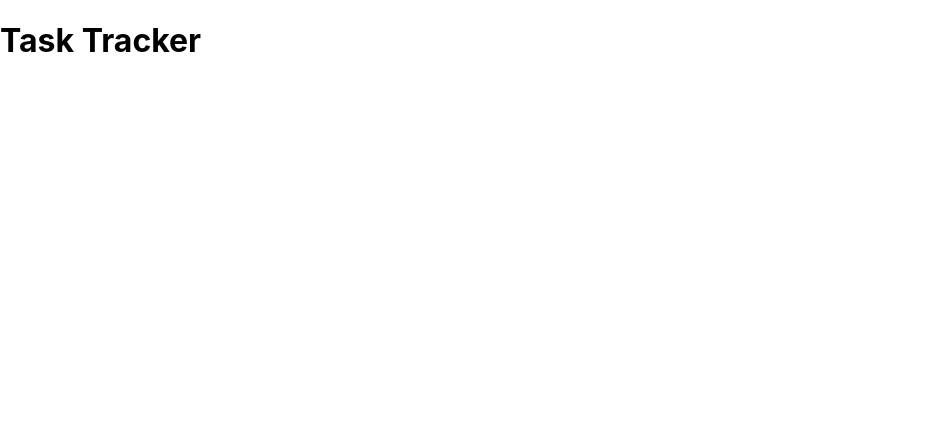
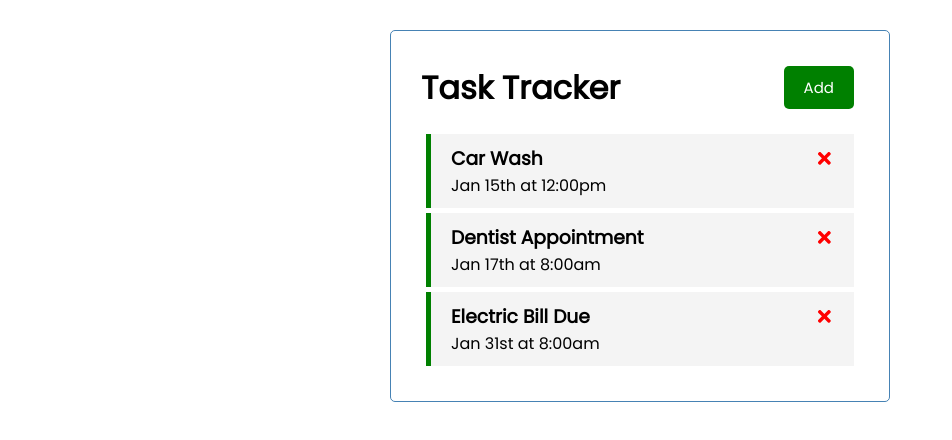
Before and after one commit to bobfdev/react-task-tracker, a React (Create React App) app: page / in a window 1280 px wide. Shown: the top 440 px of the page, without its empty margins (0-952 px from the left). Built offline with nearby package versions, Linux system fonts and the light colour scheme.

Commit message:
updated initial files and added Button, Task and Tasks files to components folder

```diff
--- a/package.json
+++ b/package.json
@@ -8,6 +8,7 @@
     "@testing-library/user-event": "^12.8.3",
     "react": "^17.0.2",
     "react-dom": "^17.0.2",
+    "react-icons": "^4.3.1",
     "react-scripts": "4.0.3",
     "web-vitals": "^1.1.2"
   },
--- a/src/App.js
+++ b/src/App.js
@@ -1,10 +1,54 @@
+import { useState } from 'react';
 import React from 'react';
 import Header from './components/Header';
+import Tasks from './components/Tasks';
 
 function App() {
+    const [tasks, setTasks] = useState([
+      {
+          id: 1,
+          text: 'Car Wash',
+          day: 'Jan 15th at 12:00pm',
+          reminder: true,
+      },
+      {
+          id: 2,
+          text: 'Dentist Appointment',
+          day: 'Jan 17th at 8:00am',
+          reminder: true,
+      },
+      {
+          id: 3,
+          text: 'Electric Bill Due',
+          day: 'Jan 31st at 8:00am',
+          reminder: true,
+      },
+  ]);
+
+  // Delete Task
+  const deleteTask = (id) => {
+    setTasks(tasks.filter((task) => task.id !== id))
+  }
+
+  // Toggle reminder
+  const toggleReminder = (id) => {
+    setTasks(
+        tasks.map((task) =>
+          task.id === id ? { ...task, reminder: !task.reminder } : task));
+  }
+
   return (
     <div className="container">
       <Header />
+      {tasks.length > 0 ? (
+        <Tasks
+        tasks={tasks}
+        onDelete={deleteTask}
+        onToggle={toggleReminder}
+      />
+        ) : (
+          'No Current Tasks'
+          )}
     </div>
   );
 }
--- /dev/null
+++ b/src/components/Button.js
@@ -0,0 +1,27 @@
+import React from 'react';
+import PropTypes from 'prop-types';
+
+const Button = ({ color, text, onClick }) => {
+
+    return (
+        <button
+            onClick={onClick}
+            style={{ backgroundColor: color }}
+            className='btn'
+                >
+                {text}
+            </button>
+    );
+};
+
+Button.defaultProps = {
+    color: 'steelBlue'
+}
+
+Button.propTypes = {
+    text: PropTypes.string,
+    color: PropTypes.string,
+    onClick: PropTypes.func.isRequired,
+}
+
+export default Button;
--- a/src/components/Header.js
+++ b/src/components/Header.js
@@ -1,10 +1,20 @@
 import React from 'react';
 import PropTypes from 'prop-types';
+import Button from './Button';
 
 const Header = ({ title }) => {
+    const onClick = () => {
+        console.log('Click');
+    }
+
     return (
-        <header>
+        <header className='header'>
             <h1>{title}</h1>
+            <Button
+                color='green'
+                text='Add'
+                onClick={onClick}
+                />
         </header>
     );
 };
--- /dev/null
+++ b/src/components/Task.js
@@ -0,0 +1,22 @@
+import { FaTimes } from 'react-icons/fa'
+
+const Task = ({ task, onDelete, onToggle }) => {
+    return (
+        <div
+            className={`task ${task.reminder ? 'reminder' : ''}`}
+            onDoubleClick={() => onToggle(task.id)}
+            >
+            <h3>
+                {task.text}
+                <FaTimes
+                    style={{ color: 'red', cursor: 'pointer' }}
+                    onClick={() => onDelete(task.id)}
+
+                />
+            </h3>
+            <p>{task.day}</p>
+        </div>
+    )
+}
+
+export default Task;
--- /dev/null
+++ b/src/components/Tasks.js
@@ -0,0 +1,20 @@
+import React from 'react'
+
+import Task from './Task';
+
+const Tasks = ({ tasks, onDelete, onToggle }) => {
+    return (
+        <>
+          {tasks.map((task) => (
+              <Task
+                key={task.id}
+                task={task}
+                onDelete={onDelete}
+                onToggle={onToggle}
+            />
+            ))}
+        </>
+    )
+}
+
+export default Tasks;
--- a/src/index.css
+++ b/src/index.css
@@ -1,13 +1,112 @@
-body {
+@import url('https://fonts.googleapis.com/css2?family=Poppins:wght@300;400&display=swap');
+
+* {
+  box-sizing: border-box;
   margin: 0;
-  font-family: -apple-system, BlinkMacSystemFont, 'Segoe UI', 'Roboto', 'Oxygen',
-    'Ubuntu', 'Cantarell', 'Fira Sans', 'Droid Sans', 'Helvetica Neue',
-    sans-serif;
-  -webkit-font-smoothing: antialiased;
-  -moz-osx-font-smoothing: grayscale;
+  padding: 0;
 }
 
-code {
-  font-family: source-code-pro, Menlo, Monaco, Consolas, 'Courier New',
-    monospace;
+body {
+  font-family: 'Poppins', sans-serif;
 }
+
+.container {
+  max-width: 500px;
+  margin: 30px auto;
+  overflow: auto;
+  min-height: 300px;
+  border: 1px solid steelblue;
+  padding: 30px;
+  border-radius: 5px;
+}
+
+.header {
+  display: flex;
+  justify-content: space-between;
+  align-items: center;
+  margin-bottom: 20px;
+}
+
+.btn {
+  display: inline-block;
+  background: #000;
+  color: #fff;
+  border: none;
+  padding: 10px 20px;
+  margin: 5px;
+  border-radius: 5px;
+  cursor: pointer;
+  text-decoration: none;
+  font-size: 15px;
+  font-family: inherit;
+}
+
+.btn:focus {
+  outline: none;
+}
+
+.btn:active {
+  transform: scale(0.98);
+}
+
+.btn-block {
+  display: block;
+  width: 100%;
+}
+
+.task {
+  background: #f4f4f4;
+  margin: 5px;
+  padding: 10px 20px;
+  cursor: pointer;
+}
+
+.task.reminder {
+  border-left: 5px solid green;
+}
+
+.task h3 {
+  display: flex;
+  align-items: center;
+  justify-content: space-between;
+}
+
+.add-form {
+  margin-bottom: 40px;
+}
+
+.form-control {
+  margin: 20px 0;
+}
+
+.form-control label {
+  display: block;
+}
+
+.form-control input {
+  width: 100%;
+  height: 40px;
+  margin: 5px;
+  padding: 3px 7px;
+  font-size: 17px;
+}
+
+.form-control-check {
+  display: flex;
+  align-items: center;
+  justify-content: space-between;
+}
+
+.form-control-check label {
+  flex: 1;
+}
+
+.form-control-check input {
+  flex: 2;
+  height: 20px;
+}
+
+footer {
+  margin-top: 30px;
+  text-align: center;
+}
```
Also changed, not shown: 1 other file (tests, documents, lock files or other folders).
